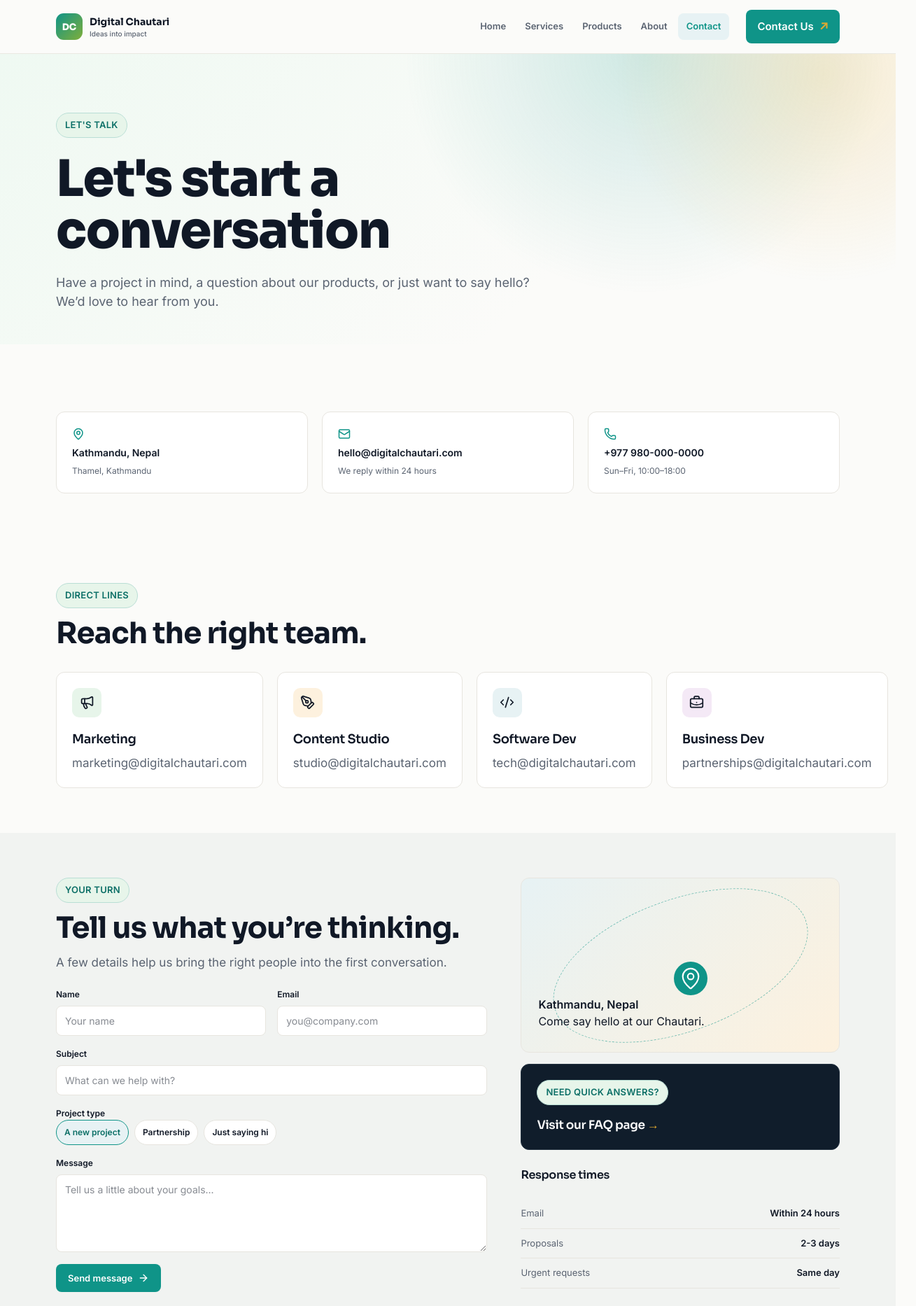
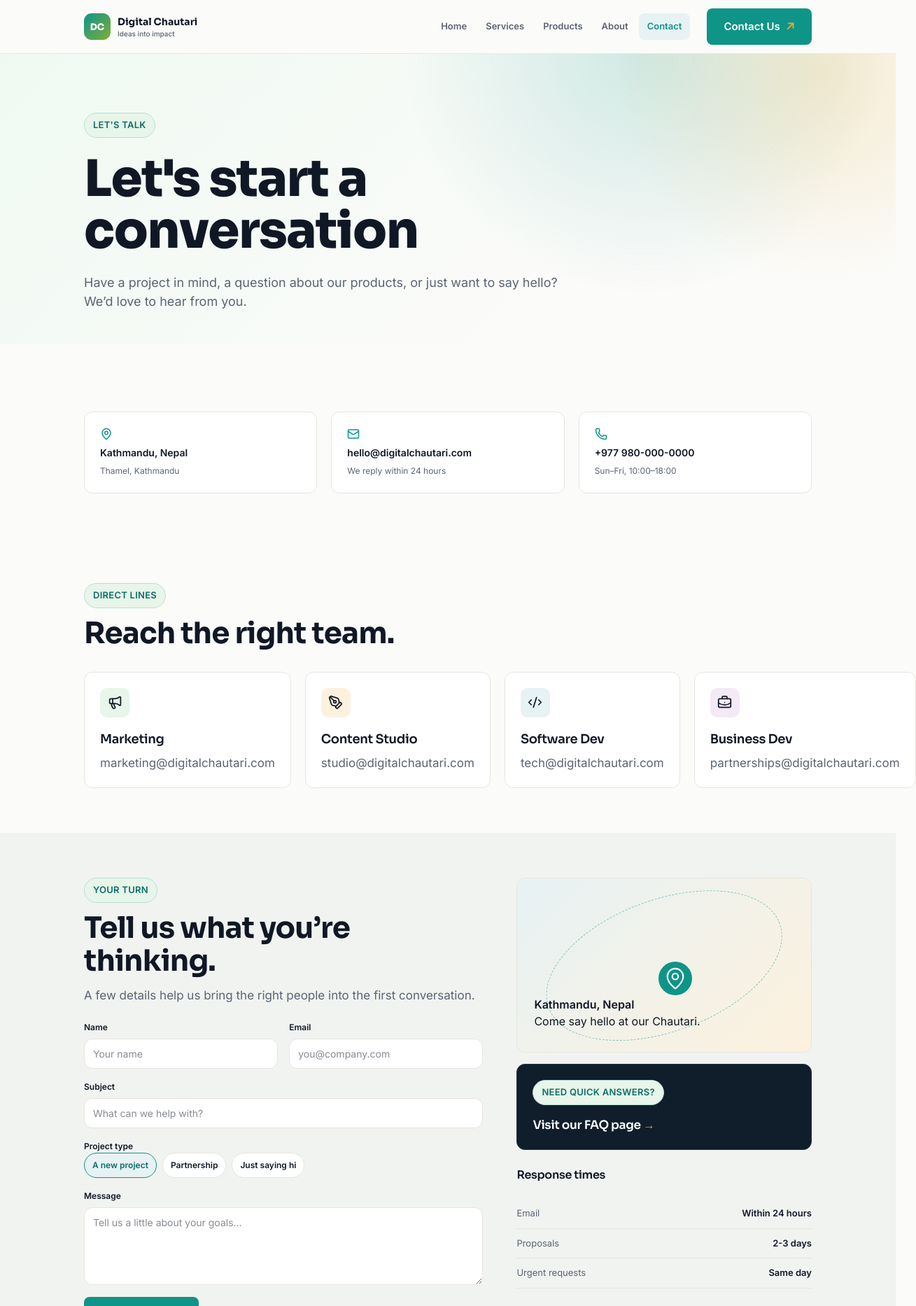
Before and after one commit to Parvesh-ops/digital-chautari, a Next.js app: page /contact in a window 1280 px wide. Shown: the top 1866 px of the page at 70% size, 1309 px wide, since content can reach past the window. Built offline with nearby package versions, Linux system fonts and the light colour scheme.

Commit message:
feat: enhance layout and styling with scroll reveal effects and improved button design

```diff
--- a/app/(public)/layout.tsx
+++ b/app/(public)/layout.tsx
@@ -2,17 +2,66 @@
 
 import { Navbar } from "@/src/components/app-pages/layout/Navbar";
 import { Footer } from "@/src/components/app-pages/layout/Footer";
-import React from "react";
+import React, { useEffect } from "react";
+import { usePathname } from "next/navigation";
 
 
 export default function PublicLayout({ children }: { children: React.ReactNode }) {
+  const pathname = usePathname();
+
+  useEffect(() => {
+    if (
+      window.matchMedia("(prefers-reduced-motion: reduce)").matches ||
+      !("IntersectionObserver" in window)
+    ) {
+      return;
+    }
+
+    const gridSelector = ".grid-4, .grid-3, .grid-2, .numbered, .story-grid, .mission-grid, .values-grid, .trust-grid, .team-grid, .subservice-grid, .contact-details";
+    const targets = document.querySelectorAll<HTMLElement>([
+      "main .card",
+      "main .dark-card",
+      "main .story-tile",
+      "main .mission-card",
+      "main .value-card",
+      "main .team-card",
+      "main .subservice",
+      "main .product-panel",
+      "main .contact-details > *",
+      "main .map-card",
+      ...gridSelector.split(", ").map((selector) => `main ${selector} > *`),
+    ].join(", "));
+
+    const observer = new IntersectionObserver(
+      (entries) => {
+        entries.forEach((entry) => {
+          if (entry.isIntersecting) {
+            entry.target.classList.add("is-visible");
+            observer.unobserve(entry.target);
+          }
+        });
+      },
+      { threshold: 0.12, rootMargin: "0px 0px -4% 0px" },
+    );
+
+    targets.forEach((target) => {
+      const grid = target.closest(gridSelector);
+      const itemIndex = grid ? Array.from(grid.children).indexOf(target) : 0;
+      target.style.setProperty("--reveal-delay", `${itemIndex * 70}ms`);
+      target.classList.add("scroll-reveal");
+      observer.observe(target);
+    });
+
+    return () => observer.disconnect();
+  }, [pathname]);
+
   return (
     <div className="flex flex-col min-h-screen">
       {/* Navbar */}
       <Navbar />
 
       {/* Page Content */}
-      <main className="flex-1 w-full">
+      <main key={pathname} className="flex-1 w-full page-transition">
         {children}
       </main>
 
--- a/app/globals.css
+++ b/app/globals.css
@@ -50,6 +50,17 @@
 }
 
 :root {
+  --container-max-width: 1120px;
+  --page-gutter: 40px;
+  --page-gutter-mobile: 22px;
+  --section-space: 64px;
+  --section-space-tight: 48px;
+  --grid-gap: 20px;
+  --border-subtle: #e7e5df;
+  --radius-card: 12px;
+  --radius-chip: 10px;
+  --radius-button: 8px;
+  --shadow-card-hover: 0 16px 30px -18px rgba(16, 24, 38, .2);
   --background: #fbfbf9;
   --foreground: #101826;
   --card: #ffffff;
@@ -225,12 +236,23 @@
 
 @layer components {
   .site-container {
-    width: min(100% - 44px, 1120px);
+    width: 100%;
+    max-width: var(--container-max-width);
     margin-inline: auto;
+    padding-inline: var(--page-gutter);
   }
 
   .section {
-    padding-block: 64px;
+    padding-block: var(--section-space);
+  }
+
+  .section-tight {
+    padding-block: var(--section-space-tight);
+  }
+
+  .section-hero {
+    padding-top: 84px;
+    padding-bottom: var(--section-space-tight);
   }
 
   .hero-surface {
@@ -257,7 +279,7 @@
     align-items: center;
     gap: 8px;
     border: 1px solid #b9ded5;
-    border-radius: 999px;
+    border-radius: 20px;
     padding: 7px 12px;
     color: #0b6f66;
     background: #e7f5ea;
@@ -276,8 +298,8 @@
   }
 
   .card {
-    border: 1px solid #e7e5df;
-    border-radius: 12px;
+    border: 1px solid var(--border-subtle);
+    border-radius: var(--radius-card);
     background: white;
     padding: 22px;
     transition: transform .25s ease, box-shadow .25s ease;
@@ -285,7 +307,35 @@
 
   .card:hover {
     transform: translateY(-5px);
-    box-shadow: 0 16px 30px -18px rgba(16, 24, 38, .2);
+    box-shadow: var(--shadow-card-hover);
+  }
+
+  .stats-card,
+  .story-tile,
+  .mission-card,
+  .value-card,
+  .team-card,
+  .trust-card,
+  .product-panel,
+  .subservice,
+  .contact-details>div,
+  .map-card {
+    transition: transform .25s ease, box-shadow .25s ease;
+  }
+
+  .card:hover,
+  .stats-card:hover,
+  .story-tile:hover,
+  .mission-card:hover,
+  .value-card:hover,
+  .team-card:hover,
+  .trust-card:hover,
+  .product-panel:hover,
+  .subservice:hover,
+  .contact-details>div:hover,
+  .map-card:hover {
+    transform: translateY(-5px);
+    box-shadow: var(--shadow-card-hover);
   }
 
   .icon-chip {
@@ -293,12 +343,26 @@
     place-items: center;
     width: 42px;
     height: 42px;
-    border-radius: 10px;
+    border-radius: var(--radius-chip);
     font-size: 20px;
     transition: transform .25s ease;
   }
 
   .card:hover .icon-chip {
+    transform: scale(1.08);
+  }
+
+  .mission-icon,
+  .value-icon,
+  .trust-icon,
+  .stat-icon {
+    transition: transform .25s ease;
+  }
+
+  .mission-card:hover .mission-icon,
+  .value-card:hover .value-icon,
+  .trust-card:hover .trust-icon,
+  .stats-card:hover .stat-icon {
     transform: scale(1.08);
   }
 
@@ -309,7 +373,7 @@
 
   .dark-card {
     border: 1px solid #223140;
-    border-radius: 12px;
+    border-radius: var(--radius-card);
     background: #101d2b;
     padding: 22px;
   }
@@ -331,6 +395,34 @@
 
   .reveal {
     animation: reveal .55s ease both;
+  }
+
+  .page-transition {
+    animation: page-enter .45s ease both;
+  }
+
+  .scroll-reveal {
+    opacity: 0;
+    transform: translateY(14px);
+    transition: opacity .45s ease, transform .45s ease;
+    transition-delay: var(--reveal-delay, 0ms);
+  }
+
+  .scroll-reveal.is-visible {
+    opacity: 1;
+    transform: translateY(0);
+  }
+
+  @keyframes page-enter {
+    from {
+      opacity: 0;
+      transform: translateY(12px);
+    }
+
+    to {
+      opacity: 1;
+      transform: translateY(0);
+    }
   }
 
   @keyframes reveal {
@@ -353,6 +445,35 @@
       animation-duration: .01ms !important;
       transition-duration: .01ms !important;
       scroll-behavior: auto !important;
+    }
+
+    .page-transition,
+    .scroll-reveal,
+    .scroll-reveal.is-visible {
+      animation: none !important;
+      opacity: 1 !important;
+      transform: none !important;
+      transition: none !important;
+    }
+
+    .card:hover,
+    .stats-card:hover,
+    .story-tile:hover,
+    .mission-card:hover,
+    .value-card:hover,
+    .team-card:hover,
+    .trust-card:hover,
+    .product-panel:hover,
+    .subservice:hover,
+    .contact-details>div:hover,
+    .map-card:hover,
+    .card:hover .icon-chip,
+    .mission-card:hover .mission-icon,
+    .value-card:hover .value-icon,
+    .trust-card:hover .trust-icon,
+    .stats-card:hover .stat-icon {
+      transform: none !important;
+      box-shadow: none !important;
     }
   }
 
@@ -436,8 +557,8 @@
     align-items: center;
     justify-content: center;
     gap: 8px;
-    border-radius: 8px;
-    padding: 11px 16px;
+    border-radius: var(--radius-button);
+    padding: 13px 24px;
     font-family: "Inter", sans-serif;
     font-size: 14px;
     font-weight: 600;
@@ -520,9 +641,14 @@
     grid-template-columns: repeat(3, 1fr);
     margin-top: 48px;
     background: white;
-    border: 1px solid #e7e5df;
-    border-radius: 12px;
-    box-shadow: 0 16px 35px -28px rgba(16, 24, 38, .28);
+    border: 1px solid var(--border-subtle);
+    border-radius: var(--radius-card);
+    transition: transform .25s ease, box-shadow .25s ease;
+  }
+
+  .stats-card:hover {
+    transform: translateY(-5px);
+    box-shadow: var(--shadow-card-hover);
   }
 
   .stat {
@@ -564,21 +690,21 @@
   .grid-4 {
     display: grid;
     grid-template-columns: repeat(4, 1fr);
-    gap: 20px;
+    gap: var(--grid-gap);
     margin-top: 32px;
   }
 
   .grid-3 {
     display: grid;
     grid-template-columns: repeat(3, 1fr);
-    gap: 20px;
+    gap: var(--grid-gap);
     margin-top: 32px;
   }
 
   .grid-2 {
     display: grid;
     grid-template-columns: repeat(2, 1fr);
-    gap: 20px;
+    gap: var(--grid-gap);
     margin-top: 32px;
   }
 
@@ -763,8 +889,8 @@
     align-items: center;
     justify-content: center;
     gap: 8px;
-    border-radius: 10px;
-    padding: 12px 18px;
+    border-radius: 8px;
+    padding: 13px 24px;
     font-size: 14px;
     font-weight: 600;
     text-decoration: none;
@@ -812,19 +938,19 @@
   .story-grid {
     display: grid;
     grid-template-columns: repeat(2, minmax(0, 1fr));
-    gap: 18px;
+    gap: var(--grid-gap);
     margin-top: 28px;
   }
 
   .story-tile {
-    border-radius: 18px;
+    border-radius: var(--radius-card);
     min-height: 164px;
     padding: 24px 22px;
     display: flex;
     flex-direction: column;
     justify-content: center;
     gap: 12px;
-    border: 1px solid transparent;
+    border: 1px solid var(--border-subtle);
   }
 
   .story-tile span {
@@ -847,36 +973,32 @@
   .tile-teal {
     background: #dff4f2;
     color: #0b6f66;
-    border-color: #c5e5df;
   }
 
   .tile-navy {
     background: #0e1d2c;
     color: white;
-    border-color: #223140;
   }
 
   .tile-white {
     background: white;
     color: #101826;
-    border-color: #e7e5df;
   }
 
   .tile-gold {
     background: #f8e4b8;
     color: #5a4304;
-    border-color: #efce7d;
   }
 
   .mission-grid {
     display: grid;
     grid-template-columns: repeat(2, minmax(0, 1fr));
-    gap: 24px;
+    gap: var(--grid-gap);
   }
 
   .mission-card {
-    border: 1px solid #e7e5df;
-    border-radius: 12px;
+    border: 1px solid var(--border-subtle);
+    border-radius: var(--radius-card);
     background: white;
     padding: 22px;
     transition: transform .25s ease, box-shadow .25s ease;
@@ -886,7 +1008,7 @@
   .value-card:hover,
   .team-card:hover {
     transform: translateY(-5px);
-    box-shadow: 0 16px 30px -18px rgba(16, 24, 38, .2);
+    box-shadow: var(--shadow-card-hover);
   }
 
   .mission-icon {
@@ -894,7 +1016,7 @@
     place-items: center;
     width: 48px;
     height: 48px;
-    border-radius: 12px;
+    border-radius: var(--radius-chip);
     background: #e7f5ea;
     color: #0f9488;
     margin-bottom: 18px;
@@ -920,8 +1042,8 @@
 
   .value-card {
     background: white;
-    border: 1px solid #e7e5df;
-    border-radius: 12px;
+    border: 1px solid var(--border-subtle);
+    border-radius: var(--radius-card);
     padding: 22px;
     transition: transform .25s ease, box-shadow .25s ease;
   }
@@ -965,7 +1087,7 @@
 
   .trust-card:hover {
     transform: translateY(-5px);
-    box-shadow: 0 16px 30px -18px rgba(0, 0, 0, .45);
+    box-shadow: var(--shadow-card-hover);
   }
 
   .trust-icon {
@@ -992,8 +1114,8 @@
 
   .team-card {
     background: white;
-    border: 1px solid #e7e5df;
-    border-radius: 12px;
+    border: 1px solid var(--border-subtle);
+    border-radius: var(--radius-card);
     padding: 22px;
     text-align: center;
     transition: transform .25s ease, box-shadow .25s ease;
@@ -1060,7 +1182,7 @@
     justify-content: center;
     min-width: 84px;
     padding: 7px 12px;
-    border-radius: 999px;
+    border-radius: 20px;
     background: #e0a930;
     color: #0b1220;
     font-size: 11px;
@@ -1135,7 +1257,7 @@
   .product-tabs button {
     border: 1px solid #e7e5df;
     background: white;
-    border-radius: 999px;
+    border-radius: 20px;
     padding: 10px 14px;
     color: #5b6472;
     font: 600 12px "Inter", sans-serif;
@@ -1161,8 +1283,8 @@
     grid-template-columns: 1fr 1fr;
     gap: 48px;
     align-items: center;
-    border: 1px solid #e7e5df;
-    border-radius: 12px;
+    border: 1px solid var(--border-subtle);
+    border-radius: var(--radius-card);
     padding: 40px;
     background: white;
   }
@@ -1187,7 +1309,7 @@
 
   .tag-list span {
     padding: 6px 9px;
-    border-radius: 999px;
+    border-radius: 20px;
     background: #f1f3f1;
     color: #5b6472;
     font-size: 11px;
@@ -1274,7 +1396,7 @@
     right: 18px;
     color: #0b6f66;
     background: #e0a930;
-    border-radius: 999px;
+    border-radius: 20px;
     padding: 5px 8px;
     font-size: 10px;
     font-weight: 700;
@@ -1317,13 +1439,13 @@
   .subservice-grid {
     display: grid;
     grid-template-columns: repeat(2, 1fr);
-    gap: 12px;
+    gap: var(--grid-gap);
   }
 
   .subservice {
     padding: 18px;
-    border: 1px solid #e7e5df;
-    border-radius: 10px;
+    border: 1px solid var(--border-subtle);
+    border-radius: var(--radius-card);
     background: white;
   }
 
@@ -1348,8 +1470,8 @@
     flex-direction: column;
     gap: 7px;
     padding: 22px;
-    border: 1px solid #e7e5df;
-    border-radius: 12px;
+    border: 1px solid var(--border-subtle);
+    border-radius: var(--radius-card);
     background: white;
   }
 
@@ -1397,8 +1519,8 @@
   .contact-form input,
   .contact-form textarea {
     width: 100%;
-    border: 1px solid #e7e5df;
-    border-radius: 8px;
+    border: 1px solid var(--border-subtle);
+    border-radius: var(--radius-card);
     padding: 12px;
     background: white;
     color: #101826;
@@ -1427,7 +1549,7 @@
     border: 1px solid #e7e5df;
     background: white;
     padding: 8px 11px;
-    border-radius: 999px;
+    border-radius: 20px;
     font-size: 12px;
     cursor: pointer;
   }
@@ -1444,8 +1566,8 @@
     align-items: center;
     gap: 8px;
     border: 0;
-    border-radius: 8px;
-    padding: 12px 17px;
+    border-radius: var(--radius-button);
+    padding: 13px 24px;
     background: #0f9488;
     color: white;
     font: 600 13px "Inter", sans-serif;
@@ -1455,7 +1577,7 @@
   .map-card {
     min-height: 250px;
     padding: 24px;
-    border-radius: 12px;
+    border-radius: var(--radius-card);
     background: linear-gradient(135deg, #e7f2f4, #fdf1de);
     border: 1px solid #e7e5df;
     position: relative;
@@ -1615,7 +1737,7 @@
     z-index: 1;
     width: 70px;
     padding: 5px 8px;
-    border-radius: 999px;
+    border-radius: 20px;
     background: #e0a930;
     color: #0b1220;
     text-align: center;
@@ -1635,7 +1757,7 @@
 
   @media (max-width: 760px) {
     .site-container {
-      width: min(100% - 44px, 1120px);
+      padding-inline: var(--page-gutter-mobile);
     }
 
     .desktop-nav,
--- a/src/components/common/site.tsx
+++ b/src/components/common/site.tsx
@@ -30,8 +30,7 @@ export function Hero({
   return (
     <section className="hero-surface">
       <div
-        className="site-container section"
-        style={{ paddingTop: 84, paddingBottom: 48 }}
+        className="site-container section-hero"
       >
         <div className="reveal" style={{ maxWidth: 760 }}>
           <span className="eyebrow">{eyebrow}</span>
--- a/src/components/ui/button.tsx
+++ b/src/components/ui/button.tsx
@@ -20,7 +20,7 @@ const buttonVariants = cva(
       },
       size: {
         default:
-          "h-8 gap-1.5 px-2.5 has-data-[icon=inline-end]:pr-2 has-data-[icon=inline-start]:pl-2",
+          "h-auto gap-2 px-6 py-[13px]",
         xs: "h-6 gap-1 rounded-[min(var(--radius-md),10px)] px-2 text-xs in-data-[slot=button-group]:rounded-lg has-data-[icon=inline-end]:pr-1.5 has-data-[icon=inline-start]:pl-1.5 [&_svg:not([class*='size-'])]:size-3",
         sm: "h-7 gap-1 rounded-[min(var(--radius-md),12px)] px-2.5 text-[0.8rem] in-data-[slot=button-group]:rounded-lg has-data-[icon=inline-end]:pr-1.5 has-data-[icon=inline-start]:pl-1.5 [&_svg:not([class*='size-'])]:size-3.5",
         lg: "h-9 gap-1.5 px-2.5 has-data-[icon=inline-end]:pr-2 has-data-[icon=inline-start]:pl-2",
```
